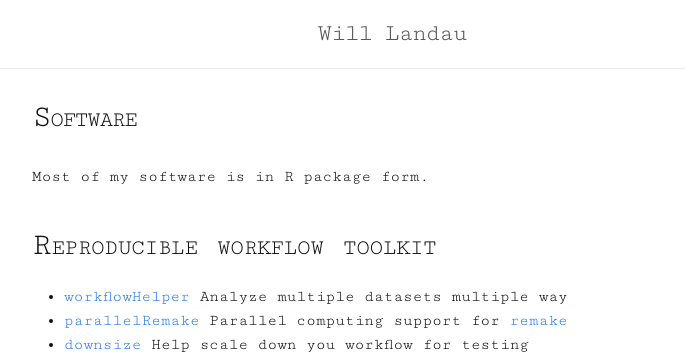
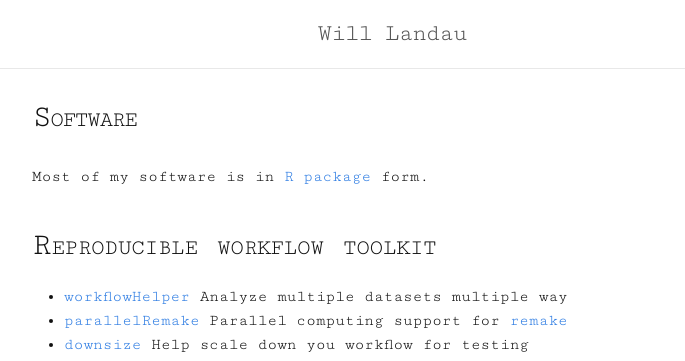
Before and after one commit to wlandau/wlandau.github.io, a Jekyll site: the page built from software.md, in a window 1280 px wide. Shown: the top 361 px of the page, without its empty margins (248-933 px from the left). Built offline with Jekyll 4.4.1, drawn with Linux system fonts in a browser that asks for light colours; some of the changed lines change nothing that is shown.

Commit message:
Add link

```diff
--- a/software.md
+++ b/software.md
@@ -3,7 +3,7 @@ layout: page
 title:  Software
 ---
 
-Most of my software is in R package form.
+Most of my software is in [R package](http://r-pkgs.had.co.nz) form.
 
 ## Reproducible workflow toolkit
 
```
Also changed, not shown: 1 other file.
